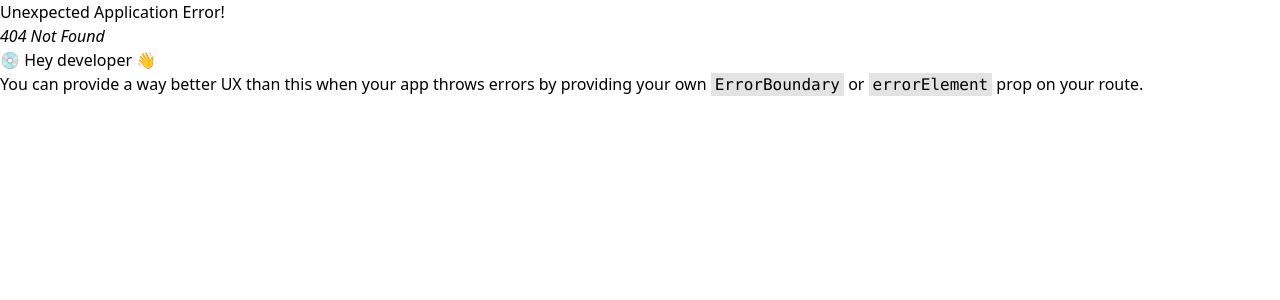
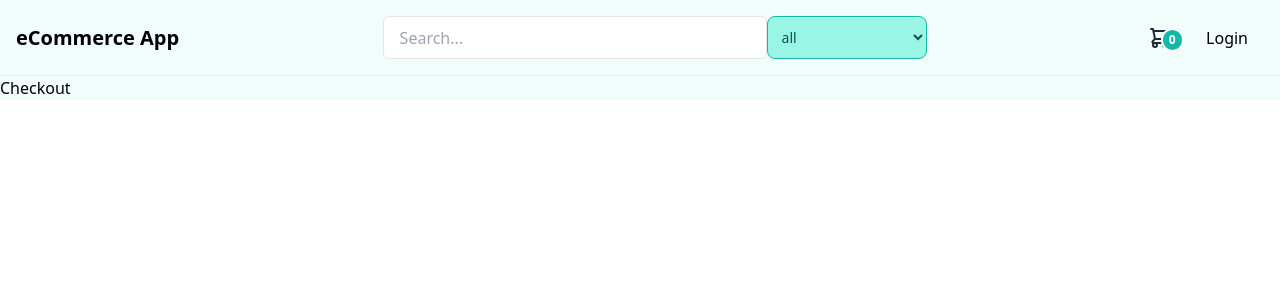
Before and after one commit to ashwindevx/eCommerce-app, a React (Vite) app: page /checkout in a window 1280 px wide. Before the commit this address had no page. Shown: the top 300 px of the page. Built offline with nearby package versions, Linux system fonts and the light colour scheme; no server answers.

Commit message:
ft: setup firebase for auth + added checkout page

```diff
--- a/package.json
+++ b/package.json
@@ -10,8 +10,10 @@
   },
   "dependencies": {
     "@reduxjs/toolkit": "^1.9.1",
+    "firebase": "^9.15.0",
     "react": "^18.2.0",
     "react-dom": "^18.2.0",
+    "react-firebase-hooks": "^5.1.1",
     "react-icons": "^4.7.1",
     "react-redux": "^8.0.5",
     "react-router-dom": "^6.4.5"
--- a/src/App.jsx
+++ b/src/App.jsx
@@ -9,6 +9,7 @@ import Layout from "./components/Layout";
 import Home from "./pages/Home.jsx";
 import Cart from "./pages/Cart.jsx";
 import Login from "./pages/Login.jsx";
+import Checkout from "./pages/Checkout";
 
 const router = createBrowserRouter(
   createRoutesFromElements(
@@ -17,6 +18,7 @@ const router = createBrowserRouter(
         <Route index element={<Home />} />
         <Route path="/cart" index element={<Cart />} />
         <Route path="/login" index element={<Login />} />
+        <Route path="/checkout" index element={<Checkout />} />
       </Route>
     </>
   )
--- a/src/components/Header.jsx
+++ b/src/components/Header.jsx
@@ -1,12 +1,29 @@
 import React, { useState, useEffect } from "react";
+import { signInWithPopup, GoogleAuthProvider, signOut } from "firebase/auth";
+import { useAuthState } from "react-firebase-hooks/auth";
 import { useDispatch, useSelector } from "react-redux";
 import { useNavigate, useSearchParams } from "react-router-dom";
-import { FiUser } from "react-icons/fi";
 
 import { getItemCount } from "../utils";
 import { fetchAllCategories } from "../features/categories-slice";
+import { auth } from "../firebase/firebase";
 
 const Header = () => {
+  const provider = new GoogleAuthProvider();
+  const [user] = useAuthState(auth);
+
+  const handleLogin = async () => {
+    try {
+      const result = await signInWithPopup(auth, provider);
+    } catch (error) {
+      console.log(error);
+    }
+  };
+
+  const handleLogout = async () => {
+    await signOut(auth);
+  };
+
   const cartItems = useSelector((state) => state.cart?.value);
   const cartCount = getItemCount(cartItems);
 
@@ -16,10 +33,8 @@ const Header = () => {
   const categories = useSelector((state) => state.categories?.value);
   const dispatch = useDispatch();
   const category = searchParams.get("category"); // getting category from url param
-  // const searchTerm = searchParams.get("searchterm");
 
   const [selectedCategory, setSelectedCategory] = useState("");
-  const [searchText, setSearchText] = useState("");
 
   // set default category to "all" if no category is selected
   useEffect(() => {
@@ -109,9 +124,15 @@ const Header = () => {
               </div>
             </span>
           </button>
-          <button className="mx-4">
-            <FiUser className="text-xl" />
-          </button>
+          {!user ? (
+            <button className="mx-4" onClick={handleLogin}>
+              Login
+            </button>
+          ) : (
+            <button className="mx-4" onClick={handleLogout}>
+              Logout
+            </button>
+          )}
         </div>
       </div>
     </div>
--- /dev/null
+++ b/src/firebase/firebase.jsx
@@ -0,0 +1,16 @@
+import { initializeApp } from "firebase/app";
+import { getAuth } from "firebase/auth";
+
+// Your web app's Firebase configuration
+const firebaseConfig = {
+  apiKey: "AIzaSyCNIHP2nJbSOVN4yYRO1FigdLG__iM1wWM",
+  authDomain: "e-comm-c64cd.firebaseapp.com",
+  projectId: "e-comm-c64cd",
+  storageBucket: "e-comm-c64cd.appspot.com",
+  messagingSenderId: "991150595045",
+  appId: "1:991150595045:web:51bfcf78e850652437ed0c",
+};
+
+// Initialize Firebase
+const app = initializeApp(firebaseConfig);
+export const auth = getAuth(app);
--- a/src/pages/Cart.jsx
+++ b/src/pages/Cart.jsx
@@ -1,10 +1,13 @@
 import { useDispatch, useSelector } from "react-redux";
+import { useNavigate } from "react-router-dom";
 import { addToCart, removeFromCart } from "../features/cart-slice";
 import { getSubTotal } from "../utils";
 
 const Cart = () => {
   const cart = useSelector((state) => state.cart?.value);
   const dispatch = useDispatch();
+
+  const navigate = useNavigate();
 
   const subtotal = getSubTotal(cart)?.toFixed(2);
 
@@ -17,18 +20,44 @@ const Cart = () => {
     }
   };
 
+  function navigateToCheckout() {
+    navigate("/checkout");
+  }
+
+  function navigateToProducts() {
+    navigate("/");
+  }
+
   return (
     <div className="max-w-7xl px-4 mx-auto mt-20 pb-20">
       <div className="flex justify-between">
+        {subtotal > 0 ? (
+          <>
             <h1 className="text-4xl font-bold">Shopping Cart</h1>
             <div className="flex items-center">
               <h4 className="text-2xl font-bold mr-4">
-            <span className="text-xl font-normal">Subtotal:</span> ${subtotal}
+                <span className="text-xl font-normal">Subtotal:</span> $
+                {subtotal}
               </h4>
-          <button className="px-4 py-2 bg-teal-500 text-white rounded-lg">
+              <button
+                onClick={navigateToCheckout}
+                className="px-4 py-2 bg-teal-500 text-white rounded-lg"
+              >
                 Buy now
               </button>
             </div>
+          </>
+        ) : (
+          <>
+            <h1 className="text-4xl font-bold">Shopping Cart</h1>
+            <button
+              onClick={navigateToProducts}
+              className="px-4 py-2 bg-teal-500 text-white rounded-lg"
+            >
+              Products
+            </button>
+          </>
+        )}
       </div>
       <div className="bg-white rounded-2xl mt-10 drop-shadow-xl">
         {cart?.map(({ product, quantity }) => {
--- /dev/null
+++ b/src/pages/Checkout.jsx
@@ -0,0 +1,7 @@
+import React from "react";
+
+function Checkout() {
+  return <div>Checkout</div>;
+}
+
+export default Checkout;
--- a/src/pages/Home.jsx
+++ b/src/pages/Home.jsx
@@ -35,7 +35,10 @@ function Home() {
       )
     : filteredProducts;
 
-  if (loading) return <div>Loading...</div>;
+  if (loading)
+    return (
+      <div className="text-center mt-20 text-2xl font-bold">Loading...</div>
+    );
 
   return (
     <div className="max-w-7xl px-4 mx-auto">
```
Also changed, not shown: 1 other file (tests, documents, lock files or other folders). Lines whose indentation alone changed are shown as unchanged.
